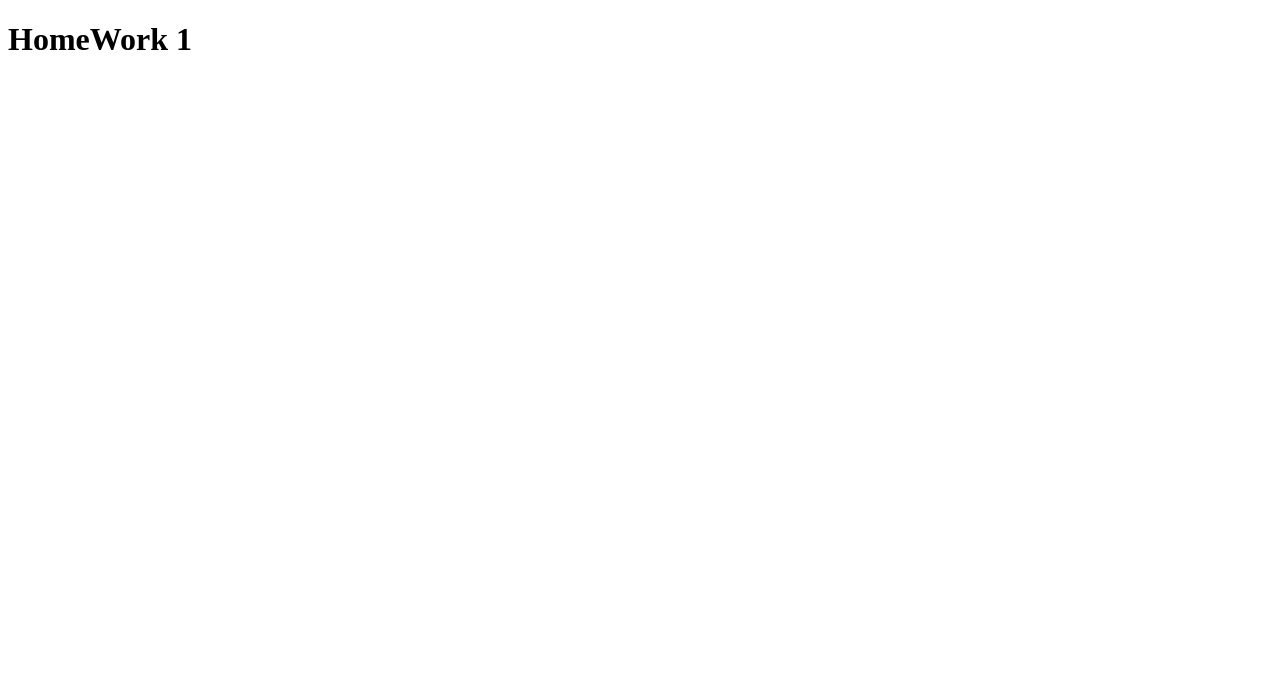
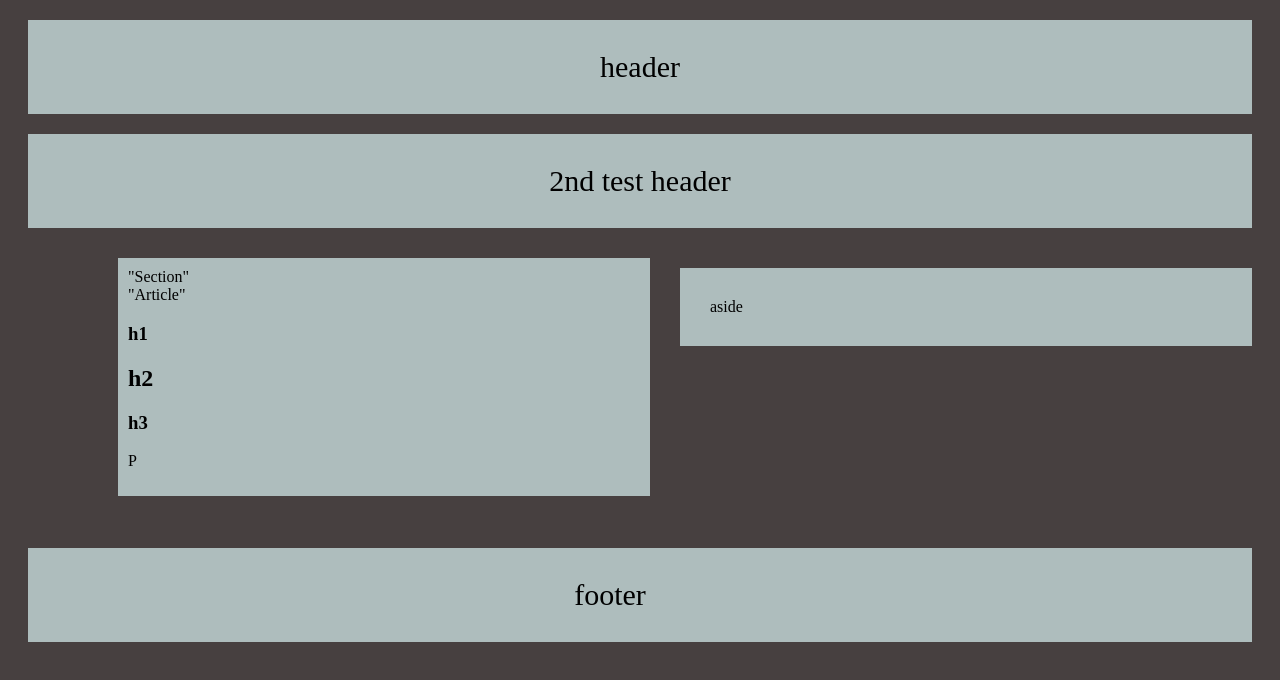
Before and after one commit to asimismailuofa/HW-Wireframe, a plain HTML site: page index.html in a window 1280 px wide. Drawn offline with Linux system fonts and the light colour scheme.

Commit message:
HW Wk 1 Incomplete

```diff
--- a/index.html
+++ b/index.html
@@ -1,12 +1,43 @@
 <!DOCTYPE html>
 <html lang="en">
+
 <head>
     <meta charset="UTF-8">
     <meta name="viewport" content="width=device-width, initial-scale=1.0">
     <meta http-equiv="X-UA-Compatible" content="ie=edge">
-    <title>HW-Week-1</title>
+    <title>HW-Week-1 Assingment</title>
+    <link rel="stylesheet" href="style.css">
 </head>
+
 <body>
-    <h1>HomeWork 1</h1>
+
+
+    <header> header</header>
+
+    <nav> 2nd test header </nav>
+
+
+
+    <section> "Section"
+
+        <article> "Article"
+
+            <h1> h1 </h1>
+            <h2> h2 </h2>
+            <h3> h3 </h3>
+
+            <p> P </p>
+
+
+
+
+        </article>
+    </section>
+    <aside> aside </aside>
+
+    <footer>footer</footer>
+
+
 </body>
+
 </html>
--- a/style.css
+++ b/style.css
@@ -0,0 +1,55 @@
+body {
+
+    background-color: rgb(71, 64, 64);
+}
+
+
+header{
+    background-color: rgb(174, 189, 189);
+    padding: 30px;
+    margin: 20px;
+    font-size: 30px;
+    text-align: center;
+}
+
+    nav {
+
+        background-color: rgb(174, 189, 189);
+        padding: 30px;
+        margin: 20px;
+        font-size: 30px;
+        text-align: center;
+    }
+
+
+section {
+
+    background-color: rgb(174, 189, 189);
+    padding: 10px;
+    margin: 10px;
+    float: left;
+    width: 512px;
+    position: relative;
+    left: 100px;
+}
+
+aside {
+
+    float:right;
+    width: 512px;
+    background-color: rgb(174, 189, 189);
+    padding: 30px;
+    margin: 20px;
+    margin: 20px;
+}
+footer{
+
+    background-color: rgb(174, 189, 189);
+    padding: 30px;
+    margin: 20px;
+    font-size: 30px;
+    text-align: center;
+    position: relative;
+    top: 300px;
+
+}
```
